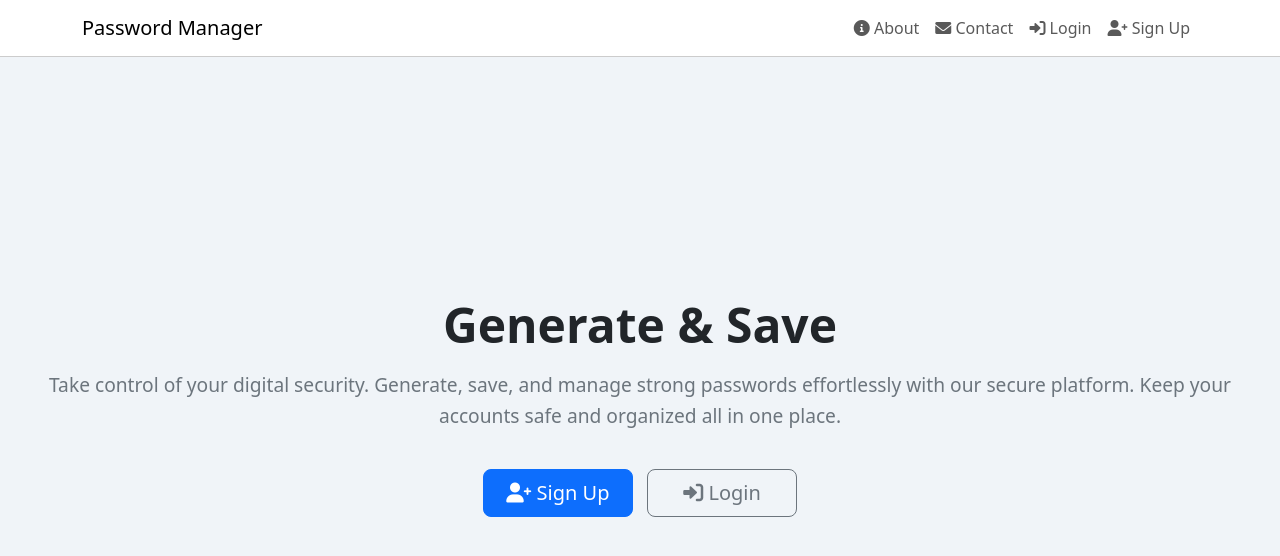
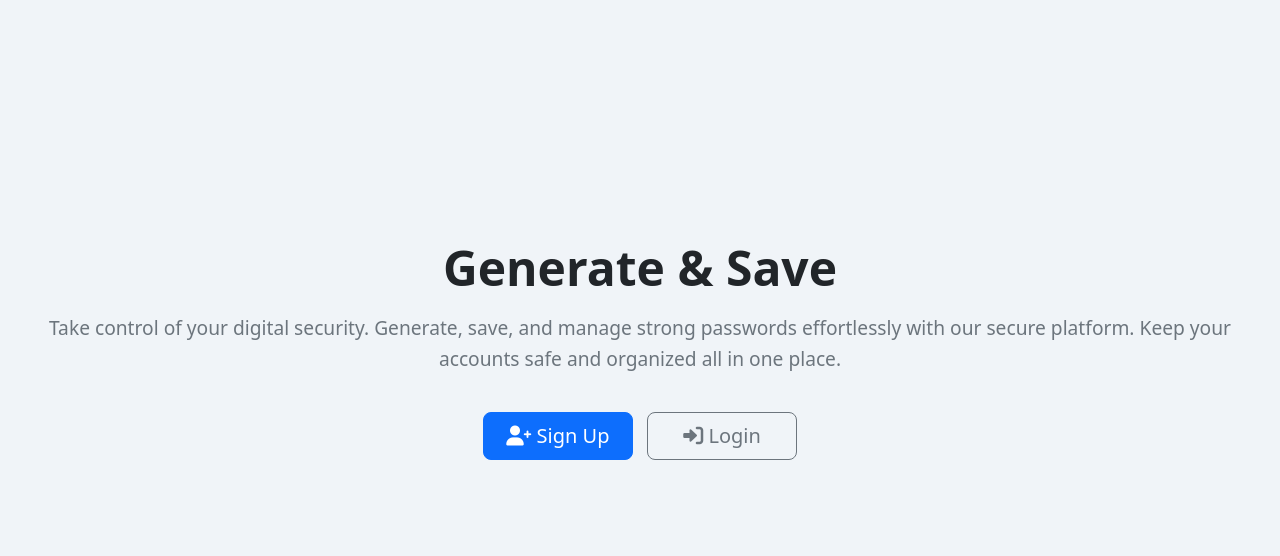
Before and after one commit to tholumuzikhuboni/password-manager, a website: page index.html in a window 1280 px wide. Drawn offline with nearby package versions, Linux system fonts and the light colour scheme.

Commit message:
Update index.html

```diff
--- a/index.html
+++ b/index.html
@@ -45,32 +45,6 @@
   </style>
 </head>
 <body>
-  <!-- Sticky Navbar -->
-<nav class="navbar navbar-expand-lg navbar-light" style="background-color: white; border-bottom: 1px solid #ccc;">
-    <div class="container">
-      <a class="navbar-brand" href="#">Password Manager</a>
-      <button class="navbar-toggler" type="button" data-bs-toggle="collapse" data-bs-target="#navbarNav">
-        <span class="navbar-toggler-icon"></span>
-      </button>
-      <div class="collapse navbar-collapse" id="navbarNav">
-        <ul class="navbar-nav ms-auto">
-          <li class="nav-item">
-            <a class="nav-link" href="#about"><i class="fas fa-info-circle"></i> About</a>
-          </li>
-          <li class="nav-item">
-            <a class="nav-link" href="#contact"><i class="fas fa-envelope"></i> Contact</a>
-          </li>
-          <li class="nav-item">
-            <a class="nav-link" href="#"><i class="fas fa-sign-in-alt"></i> Login</a>
-          </li>
-          <li class="nav-item">
-            <a class="nav-link" href="#"><i class="fas fa-user-plus"></i> Sign Up</a>
-          </li>
-        </ul>
-      </div>
-    </div>
-  </nav>
-
   <!-- Hero Section -->
   <div class="container-fluid hero">
     <h1>Generate & Save</h1>
```
